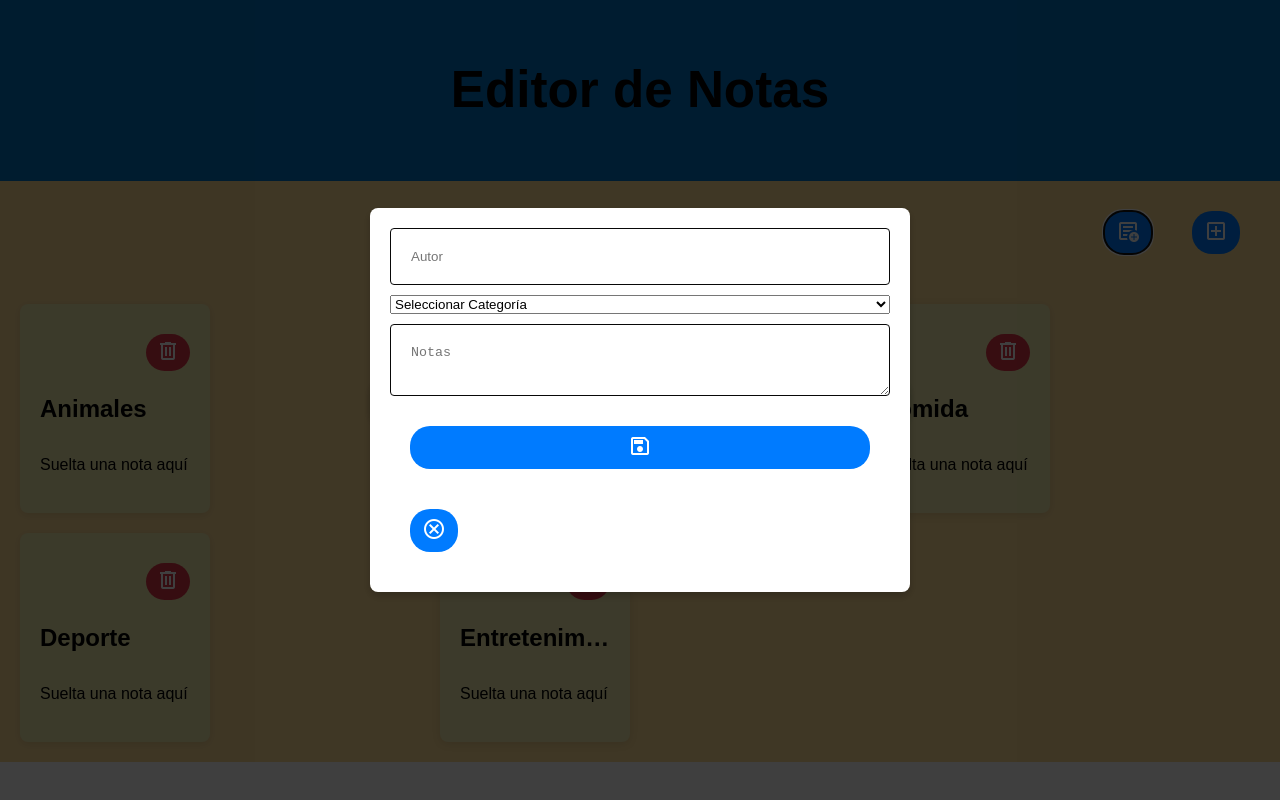
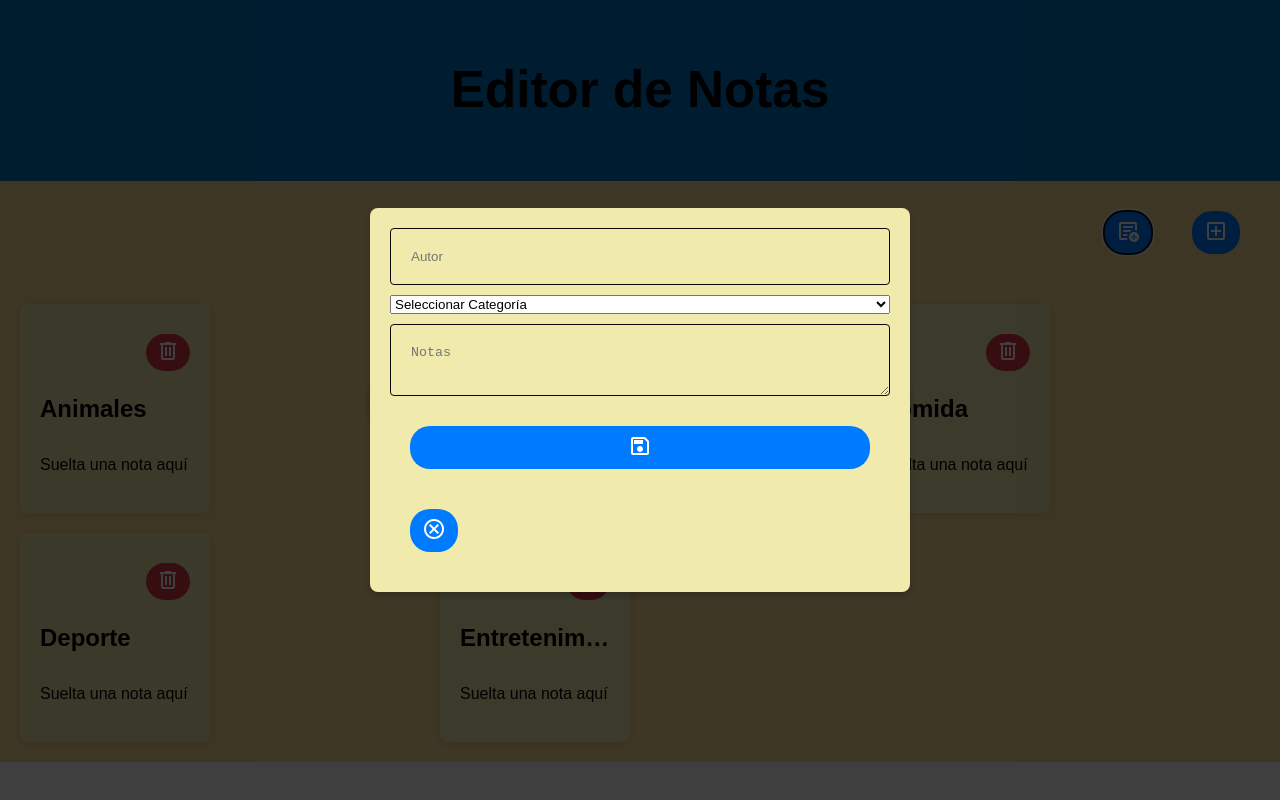
Before and after one commit to moma14/1erParcial-Editor-de-notas, a React (Vite) app: page / in a window 1280 px wide. Both pictures are taken after a click on the button "add_notes". Built offline with nearby package versions, Linux system fonts and the light colour scheme.

Commit message:
cambios en la estetica

```diff
--- a/src/stylesNotas.css
+++ b/src/stylesNotas.css
@@ -177,7 +177,7 @@
 }
 
 .modal-content {
-  background: white;
+  background: #F0EAAC;
   padding: 20px;
   border-radius: 8px;
   max-width: 500px;
```
